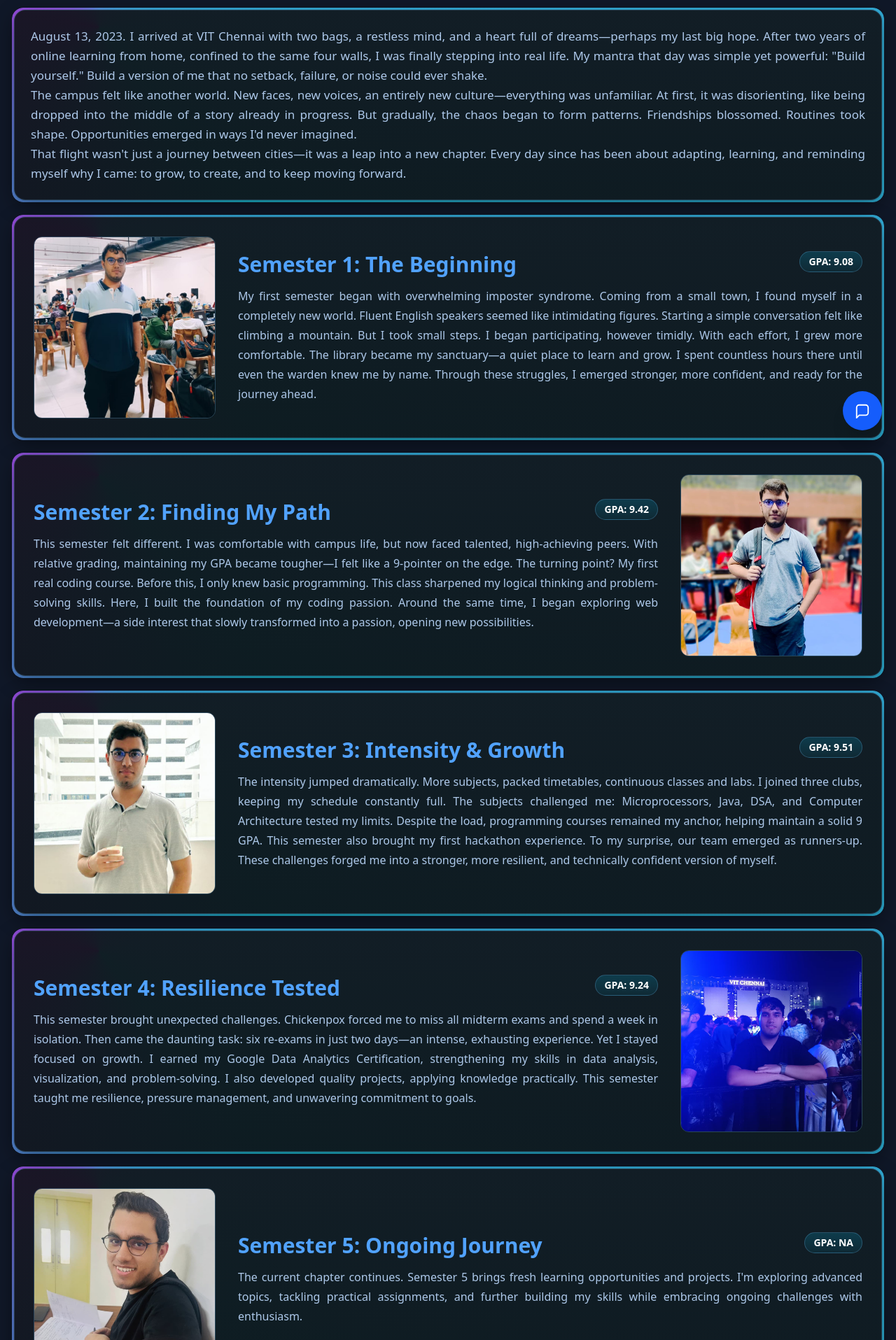
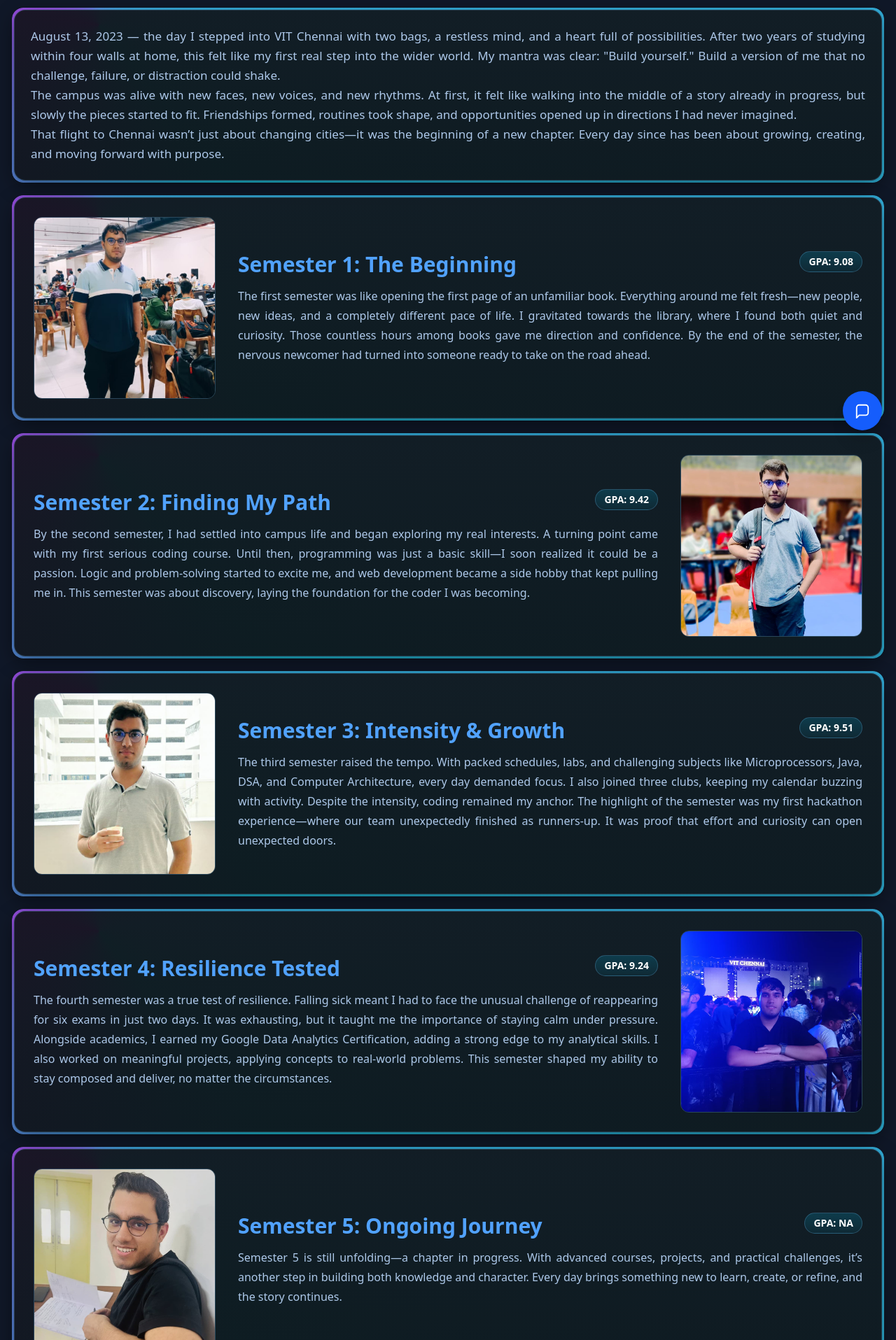
Before and after one commit to SushenGrover/Portfolio-Website, a React (Vite) app in the folder frontend/: page /collegeLife in a window 1280 px wide. Shown: the part 165-2080 px from the top of the page at 70% size. Built offline with nearby package versions, Linux system fonts and the light colour scheme.

Commit message:
college story updated

```diff
--- a/frontend/src/components/CollegeLifeData.js
+++ b/frontend/src/components/CollegeLifeData.js
@@ -1,8 +1,8 @@
 // components/CollegeLifeData.js
 export const collegeIntro = `
-<p>August 13, 2023. I arrived at VIT Chennai with two bags, a restless mind, and a heart full of dreams—perhaps my last big hope. After two years of online learning from home, confined to the same four walls, I was finally stepping into real life. My mantra that day was simple yet powerful: "Build yourself." Build a version of me that no setback, failure, or noise could ever shake.</p>
-<p>The campus felt like another world. New faces, new voices, an entirely new culture—everything was unfamiliar. At first, it was disorienting, like being dropped into the middle of a story already in progress. But gradually, the chaos began to form patterns. Friendships blossomed. Routines took shape. Opportunities emerged in ways I'd never imagined.</p>
-<p>That flight wasn't just a journey between cities—it was a leap into a new chapter. Every day since has been about adapting, learning, and reminding myself why I came: to grow, to create, and to keep moving forward.</p>
+<p>August 13, 2023 — the day I stepped into VIT Chennai with two bags, a restless mind, and a heart full of possibilities. After two years of studying within four walls at home, this felt like my first real step into the wider world. My mantra was clear: "Build yourself." Build a version of me that no challenge, failure, or distraction could shake.</p>
+<p>The campus was alive with new faces, new voices, and new rhythms. At first, it felt like walking into the middle of a story already in progress, but slowly the pieces started to fit. Friendships formed, routines took shape, and opportunities opened up in directions I had never imagined.</p>
+<p>That flight to Chennai wasn’t just about changing cities—it was the beginning of a new chapter. Every day since has been about growing, creating, and moving forward with purpose.</p>
 `;
 
 export const semesters = [
@@ -11,7 +11,7 @@ export const semesters = [
     title: "Semester 1: The Beginning",
     img: "/college_life_images/1.jpg",
     paragraph:
-      "My first semester began with overwhelming imposter syndrome. Coming from a small town, I found myself in a completely new world. Fluent English speakers seemed like intimidating figures. Starting a simple conversation felt like climbing a mountain. But I took small steps. I began participating, however timidly. With each effort, I grew more comfortable. The library became my sanctuary—a quiet place to learn and grow. I spent countless hours there until even the warden knew me by name. Through these struggles, I emerged stronger, more confident, and ready for the journey ahead.",
+      "The first semester was like opening the first page of an unfamiliar book. Everything around me felt fresh—new people, new ideas, and a completely different pace of life. I gravitated towards the library, where I found both quiet and curiosity. Those countless hours among books gave me direction and confidence. By the end of the semester, the nervous newcomer had turned into someone ready to take on the road ahead.",
     gpa: "9.08",
   },
   {
@@ -19,7 +19,7 @@ export const semesters = [
     title: "Semester 2: Finding My Path",
     img: "/college_life_images/2.jpg",
     paragraph:
-      "This semester felt different. I was comfortable with campus life, but now faced talented, high-achieving peers. With relative grading, maintaining my GPA became tougher—I felt like a 9-pointer on the edge. The turning point? My first real coding course. Before this, I only knew basic programming. This class sharpened my logical thinking and problem-solving skills. Here, I built the foundation of my coding passion. Around the same time, I began exploring web development—a side interest that slowly transformed into a passion, opening new possibilities.",
+      "By the second semester, I had settled into campus life and began exploring my real interests. A turning point came with my first serious coding course. Until then, programming was just a basic skill—I soon realized it could be a passion. Logic and problem-solving started to excite me, and web development became a side hobby that kept pulling me in. This semester was about discovery, laying the foundation for the coder I was becoming.",
     gpa: "9.42",
   },
   {
@@ -27,7 +27,7 @@ export const semesters = [
     title: "Semester 3: Intensity & Growth",
     img: "/college_life_images/3.jpg",
     paragraph:
-      "The intensity jumped dramatically. More subjects, packed timetables, continuous classes and labs. I joined three clubs, keeping my schedule constantly full. The subjects challenged me: Microprocessors, Java, DSA, and Computer Architecture tested my limits. Despite the load, programming courses remained my anchor, helping maintain a solid 9 GPA. This semester also brought my first hackathon experience. To my surprise, our team emerged as runners-up. These challenges forged me into a stronger, more resilient, and technically confident version of myself.",
+      "The third semester raised the tempo. With packed schedules, labs, and challenging subjects like Microprocessors, Java, DSA, and Computer Architecture, every day demanded focus. I also joined three clubs, keeping my calendar buzzing with activity. Despite the intensity, coding remained my anchor. The highlight of the semester was my first hackathon experience—where our team unexpectedly finished as runners-up. It was proof that effort and curiosity can open unexpected doors.",
     gpa: "9.51",
   },
   {
@@ -35,7 +35,7 @@ export const semesters = [
     title: "Semester 4: Resilience Tested",
     img: "/college_life_images/4.jpg",
     paragraph:
-      "This semester brought unexpected challenges. Chickenpox forced me to miss all midterm exams and spend a week in isolation. Then came the daunting task: six re-exams in just two days—an intense, exhausting experience. Yet I stayed focused on growth. I earned my Google Data Analytics Certification, strengthening my skills in data analysis, visualization, and problem-solving. I also developed quality projects, applying knowledge practically. This semester taught me resilience, pressure management, and unwavering commitment to goals.",
+      "The fourth semester was a true test of resilience. Falling sick meant I had to face the unusual challenge of reappearing for six exams in just two days. It was exhausting, but it taught me the importance of staying calm under pressure. Alongside academics, I earned my Google Data Analytics Certification, adding a strong edge to my analytical skills. I also worked on meaningful projects, applying concepts to real-world problems. This semester shaped my ability to stay composed and deliver, no matter the circumstances.",
     gpa: "9.24",
   },
   {
@@ -43,7 +43,7 @@ export const semesters = [
     title: "Semester 5: Ongoing Journey",
     img: "/college_life_images/5.jpg",
     paragraph:
-      "The current chapter continues. Semester 5 brings fresh learning opportunities and projects. I'm exploring advanced topics, tackling practical assignments, and further building my skills while embracing ongoing challenges with enthusiasm.",
+      "Semester 5 is still unfolding—a chapter in progress. With advanced courses, projects, and practical challenges, it’s another step in building both knowledge and character. Every day brings something new to learn, create, or refine, and the story continues.",
     gpa: "NA",
   },
 ];
```
